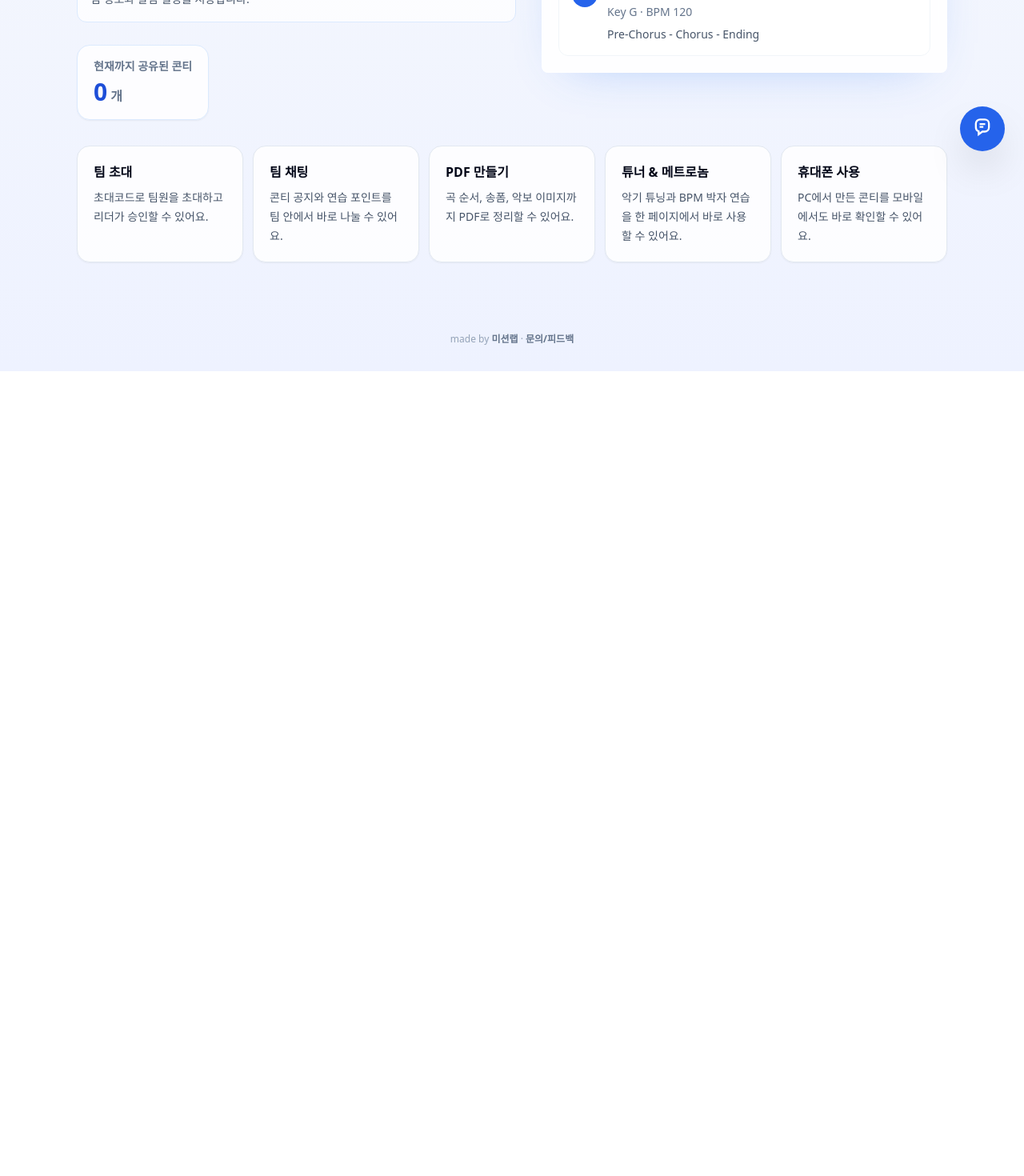
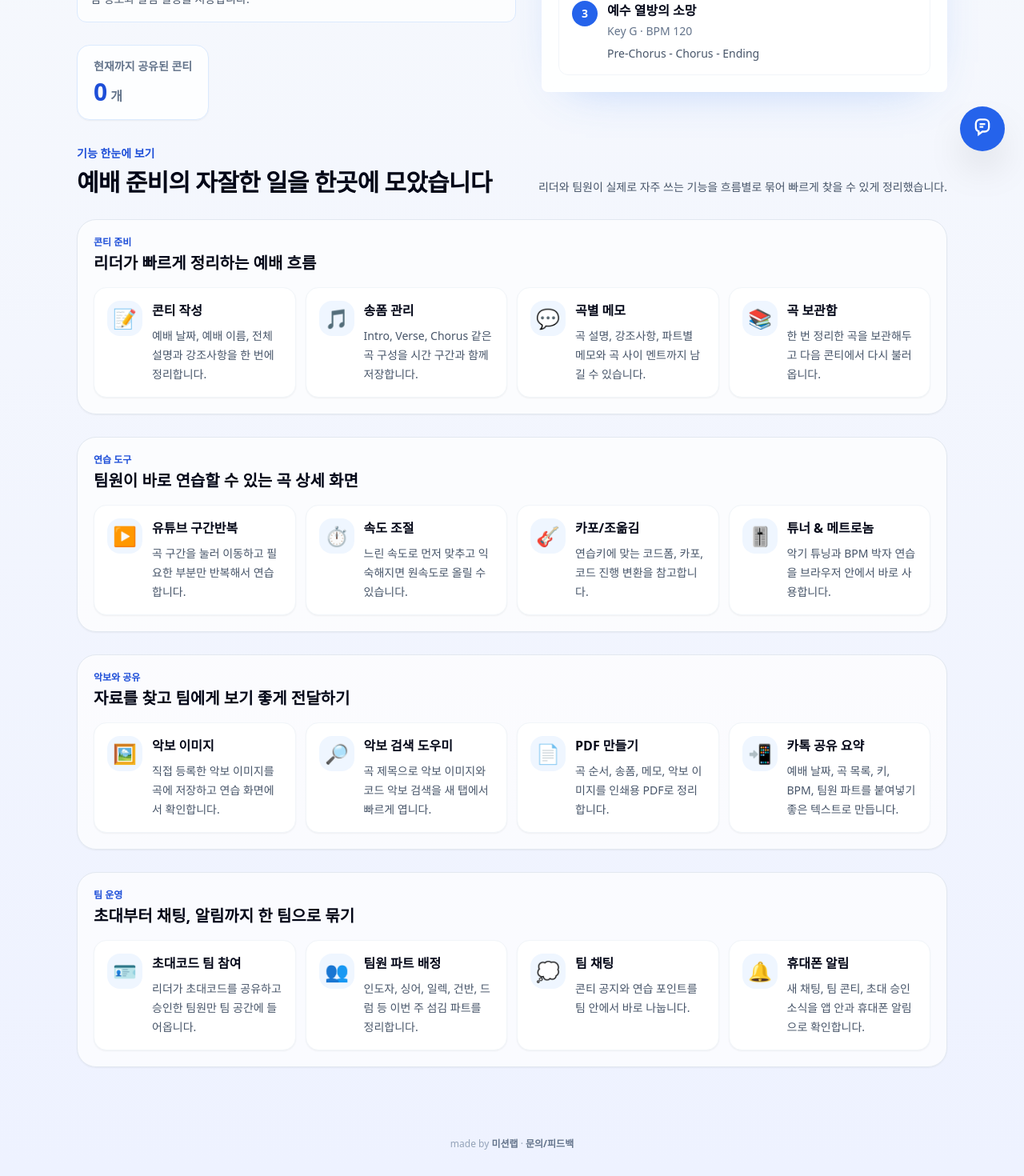
Before and after one commit to sms890522-coder/setlistlab, a Next.js app: page / in a window 1280 px wide. Shown: the part 587-2057 px from the top of the page at 80% size. Before the commit the page ends 1051 px from the top, so only its background shows below. Built offline with nearby package versions, Linux system fonts and the light colour scheme; no server answers; the database is empty.

Commit message:
Expand homepage feature showcase

```diff
--- a/app/page.tsx
+++ b/app/page.tsx
@@ -77,26 +77,110 @@ export default function HomePage() {
         ? "계정 클라우드에 콘티, 곡 보관함, 팀 정보와 알림 설정을 저장해서 다른 기기에서도 이어서 사용할 수 있습니다."
         : "로그인 전에는 이 브라우저에 임시 저장되고, 로그인하면 계정 클라우드에 콘티, 곡 보관함, 팀 정보와 알림 설정을 저장합니다.";
 
-  const featureCards = [
+  const featureGroups = [
     {
-      title: "팀 초대",
-      description: "초대코드로 팀원을 초대하고 리더가 승인할 수 있어요.",
+      eyebrow: "콘티 준비",
+      title: "리더가 빠르게 정리하는 예배 흐름",
+      features: [
+        {
+          icon: "📝",
+          title: "콘티 작성",
+          description: "예배 날짜, 예배 이름, 전체 설명과 강조사항을 한 번에 정리합니다.",
         },
         {
-      title: "팀 채팅",
-      description: "콘티 공지와 연습 포인트를 팀 안에서 바로 나눌 수 있어요.",
+          icon: "🎵",
+          title: "송폼 관리",
+          description: "Intro, Verse, Chorus 같은 곡 구성을 시간 구간과 함께 저장합니다.",
         },
         {
-      title: "PDF 만들기",
-      description: "곡 순서, 송폼, 악보 이미지까지 PDF로 정리할 수 있어요.",
+          icon: "💬",
+          title: "곡별 메모",
+          description: "곡 설명, 강조사항, 파트별 메모와 곡 사이 멘트까지 남길 수 있습니다.",
         },
         {
-      title: "튜너 & 메트로놈",
-      description: "악기 튜닝과 BPM 박자 연습을 한 페이지에서 바로 사용할 수 있어요.",
+          icon: "📚",
+          title: "곡 보관함",
+          description: "한 번 정리한 곡을 보관해두고 다음 콘티에서 다시 불러옵니다.",
+        },
+      ],
     },
     {
-      title: "휴대폰 사용",
-      description: "PC에서 만든 콘티를 모바일에서도 바로 확인할 수 있어요.",
+      eyebrow: "연습 도구",
+      title: "팀원이 바로 연습할 수 있는 곡 상세 화면",
+      features: [
+        {
+          icon: "▶️",
+          title: "유튜브 구간반복",
+          description: "곡 구간을 눌러 이동하고 필요한 부분만 반복해서 연습합니다.",
+        },
+        {
+          icon: "⏱️",
+          title: "속도 조절",
+          description: "느린 속도로 먼저 맞추고 익숙해지면 원속도로 올릴 수 있습니다.",
+        },
+        {
+          icon: "🎸",
+          title: "카포/조옮김",
+          description: "연습키에 맞는 코드폼, 카포, 코드 진행 변환을 참고합니다.",
+        },
+        {
+          icon: "🎚️",
+          title: "튜너 & 메트로놈",
+          description: "악기 튜닝과 BPM 박자 연습을 브라우저 안에서 바로 사용합니다.",
+        },
+      ],
+    },
+    {
+      eyebrow: "악보와 공유",
+      title: "자료를 찾고 팀에게 보기 좋게 전달하기",
+      features: [
+        {
+          icon: "🖼️",
+          title: "악보 이미지",
+          description: "직접 등록한 악보 이미지를 곡에 저장하고 연습 화면에서 확인합니다.",
+        },
+        {
+          icon: "🔎",
+          title: "악보 검색 도우미",
+          description: "곡 제목으로 악보 이미지와 코드 악보 검색을 새 탭에서 빠르게 엽니다.",
+        },
+        {
+          icon: "📄",
+          title: "PDF 만들기",
+          description: "곡 순서, 송폼, 메모, 악보 이미지를 인쇄용 PDF로 정리합니다.",
+        },
+        {
+          icon: "📲",
+          title: "카톡 공유 요약",
+          description: "예배 날짜, 곡 목록, 키, BPM, 팀원 파트를 붙여넣기 좋은 텍스트로 만듭니다.",
+        },
+      ],
+    },
+    {
+      eyebrow: "팀 운영",
+      title: "초대부터 채팅, 알림까지 한 팀으로 묶기",
+      features: [
+        {
+          icon: "🪪",
+          title: "초대코드 팀 참여",
+          description: "리더가 초대코드를 공유하고 승인한 팀원만 팀 공간에 들어옵니다.",
+        },
+        {
+          icon: "👥",
+          title: "팀원 파트 배정",
+          description: "인도자, 싱어, 일렉, 건반, 드럼 등 이번 주 섬김 파트를 정리합니다.",
+        },
+        {
+          icon: "💭",
+          title: "팀 채팅",
+          description: "콘티 공지와 연습 포인트를 팀 안에서 바로 나눕니다.",
+        },
+        {
+          icon: "🔔",
+          title: "휴대폰 알림",
+          description: "새 채팅, 팀 콘티, 초대 승인 소식을 앱 안과 휴대폰 알림으로 확인합니다.",
+        },
+      ],
     },
   ];
 
@@ -163,8 +247,20 @@ export default function HomePage() {
 
         <div className="card overflow-hidden">
           <div className="border-b border-slate-100 bg-gradient-to-r from-blue-50 to-violet-50 p-5">
+            <div className="flex items-start justify-between gap-3">
+              <div>
                 <p className="text-sm font-semibold text-blue-700">이번 주 콘티</p>
                 <h2 className="mt-2 text-2xl font-black text-slate-950">주일 2부예배</h2>
+              </div>
+              <span className="rounded-2xl bg-white/80 px-3 py-2 text-2xl shadow-sm" aria-hidden="true">
+                🎧
+              </span>
+            </div>
+            <div className="mt-4 grid grid-cols-3 gap-2 text-center text-xs font-bold text-slate-600">
+              <span className="rounded-xl bg-white/80 px-2 py-2">💬 팀 채팅</span>
+              <span className="rounded-xl bg-white/80 px-2 py-2">📄 PDF</span>
+              <span className="rounded-xl bg-white/80 px-2 py-2">🔔 알림</span>
+            </div>
           </div>
           <div className="space-y-3 p-5">
             {[
@@ -191,12 +287,44 @@ export default function HomePage() {
         </div>
       </section>
 
-      <section className="grid gap-3 pb-16 sm:grid-cols-2 lg:grid-cols-5">
-        {featureCards.map((feature) => (
-          <article key={feature.title} className="rounded-2xl border border-slate-200 bg-white/85 p-5 shadow-sm">
-            <h2 className="text-base font-black text-slate-950">{feature.title}</h2>
+      <section className="space-y-7 pb-16">
+        <div className="flex flex-col gap-3 sm:flex-row sm:items-end sm:justify-between">
+          <div>
+            <p className="text-sm font-black text-blue-700">기능 한눈에 보기</p>
+            <h2 className="mt-2 text-2xl font-black tracking-tight text-slate-950 sm:text-3xl">
+              예배 준비의 자잘한 일을 한곳에 모았습니다
+            </h2>
+          </div>
+          <p className="max-w-xl text-sm leading-6 text-slate-600">
+            리더와 팀원이 실제로 자주 쓰는 기능을 흐름별로 묶어 빠르게 찾을 수 있게 정리했습니다.
+          </p>
+        </div>
+
+        {featureGroups.map((group) => (
+          <div key={group.title} className="rounded-3xl border border-slate-200 bg-white/70 p-4 shadow-sm sm:p-5">
+            <div className="mb-4">
+              <p className="text-xs font-black text-blue-700">{group.eyebrow}</p>
+              <h3 className="mt-1 text-xl font-black text-slate-950">{group.title}</h3>
+            </div>
+            <div className="grid gap-3 sm:grid-cols-2 lg:grid-cols-4">
+              {group.features.map((feature) => (
+                <article key={feature.title} className="rounded-2xl border border-slate-100 bg-white p-4 shadow-sm">
+                  <div className="flex items-start gap-3">
+                    <span
+                      className="flex size-11 shrink-0 items-center justify-center rounded-2xl bg-blue-50 text-2xl"
+                      aria-hidden="true"
+                    >
+                      {feature.icon}
+                    </span>
+                    <div className="min-w-0">
+                      <h4 className="font-black text-slate-950">{feature.title}</h4>
                       <p className="mt-2 text-sm leading-6 text-slate-600">{feature.description}</p>
+                    </div>
+                  </div>
                 </article>
+              ))}
+            </div>
+          </div>
         ))}
       </section>
     </div>
```
Lines whose indentation alone changed are shown as unchanged.
